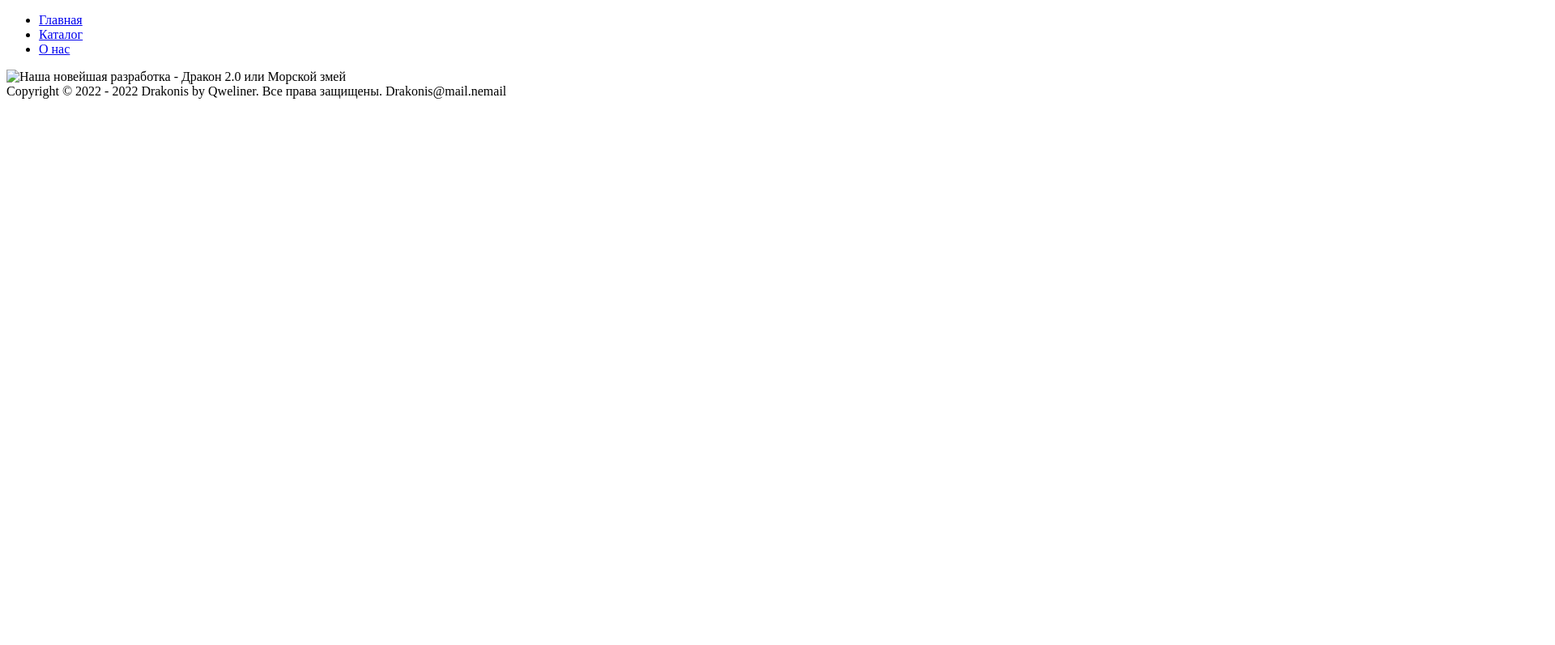
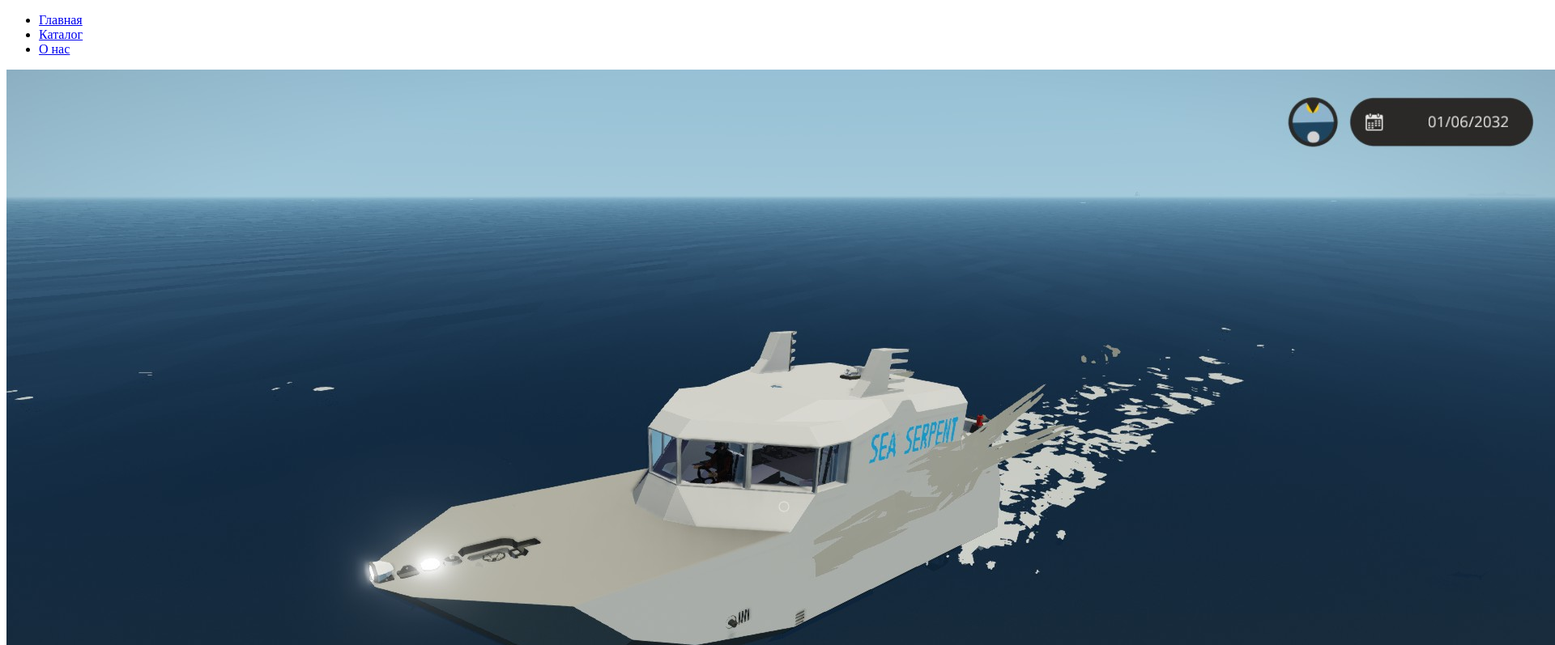
Before and after one commit to Qweliner/Drakonis, a plain HTML site: page catalog.html in a window 1280 px wide. Shown: the top 797 px of the page at 81% size, 1920 px wide, since content can reach past the window. Drawn offline with Linux system fonts and the light colour scheme.

Commit message:
re-move html

```diff
--- a/templates/catalog.html
+++ b/catalog.html
@@ -15,7 +15,7 @@
         </ul>
     </header>
     <div>
-        <img src="static/Sea_serpent_day.jpg" alt="Наша новейшая разработка - Дракон 2.0 или Морской змей">
+        <img src="static/img/Sea_serpent_day.jpg" alt="Наша новейшая разработка - Дракон 2.0 или Морской змей">
     </div>
     <footer>
         Copyright © 2022 - 2022 Drakonis by Qweliner. Все права защищены.
```
Also changed, not shown: about.html (renamed from templates/about.html), index.html (renamed from templates/index.html), static/img/12_day.jpg (renamed from static/imgs/12_day.jpg), static/img/12_night.jpg (renamed from static/imgs/12_night.jpg), static/img/Begemot_day.jpg (renamed from static/imgs/Begemot_day.jpg), static/img/Begemot_night.jpg (renamed from static/imgs/Begemot_night.jpg), static/img/Dragon_day.jpg (renamed from static/imgs/Dragon_day.jpg), static/img/Dragon_night.jpg (renamed from static/imgs/Dragon_night.jpg), static/img/Malloy_day.jpg (renamed from static/imgs/Malloy_day.jpg), static/img/Malloy_night.jpg (renamed from static/imgs/Malloy_night.jpg), static/img/Sea_serpent_day.jpg (renamed from static/imgs/Sea_serpent_day.jpg), static/img/Sea_serpent_night.jpg (renamed from static/imgs/Sea_serpent_night.jpg), static/img/Viverna_cargo_day.jpg (renamed from static/imgs/Viverna_cargo_day.jpg), static/img/Viverna_cargo_night.jpg (renamed from static/imgs/Viverna_cargo_night.jpg), 4 more files.
